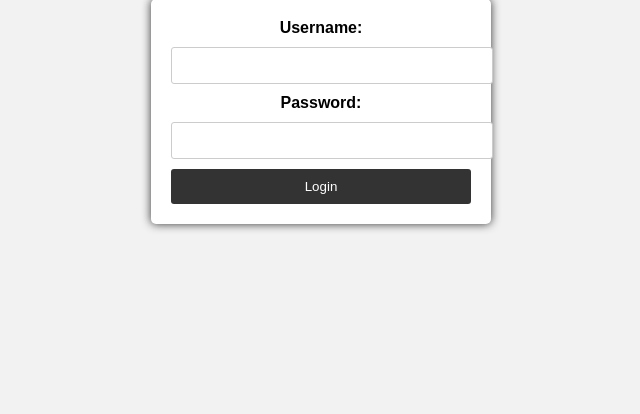
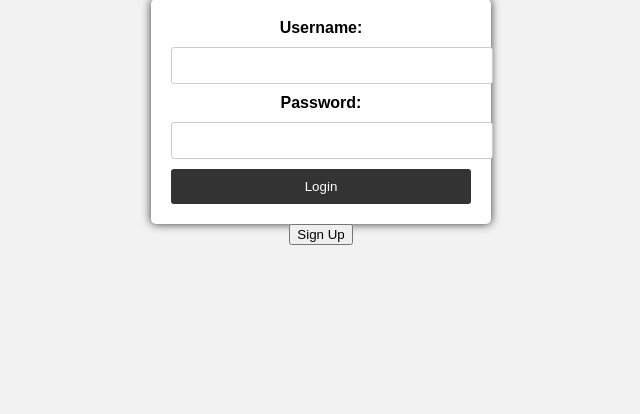
Before and after one commit to Bbona112/Object_Oreiented_PHP, a PHP site: page /login.php in a window 1280 px wide. Shown: the part 81-495 px from the top of the page, without its empty margins (319-959 px from the left). Run offline with PHP 8.4, Linux system fonts and the light colour scheme.

Commit message:
login.php

```diff
--- a/login.php
+++ b/login.php
@@ -1,5 +1,7 @@
 <?php
 require_once 'User.php';
+require_once 'Database.php';
+
 
 if ($_SERVER['REQUEST_METHOD'] === 'POST') {
     $username = $_POST['username'];
@@ -37,5 +39,6 @@ if ($_SERVER['REQUEST_METHOD'] === 'POST') {
 
         <input type="submit" value="Login">
     </form>
+    <button onclick="location.href='register.php'">Sign Up</button>
 </body>
 </html>
```
